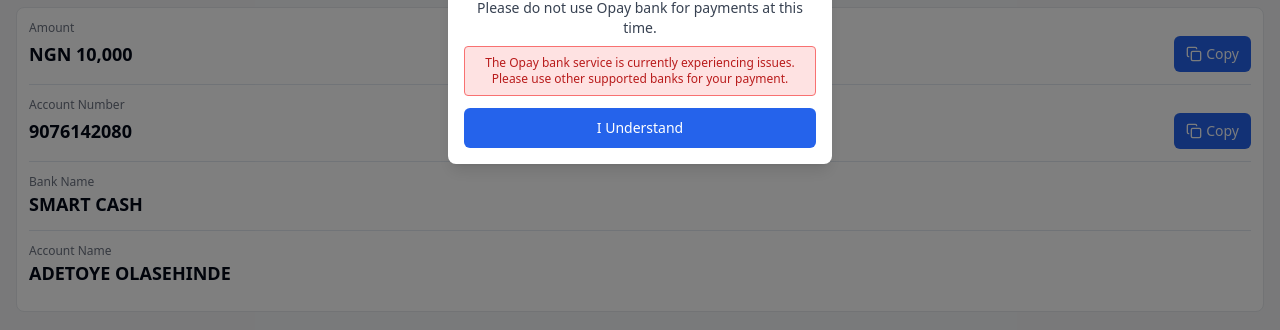
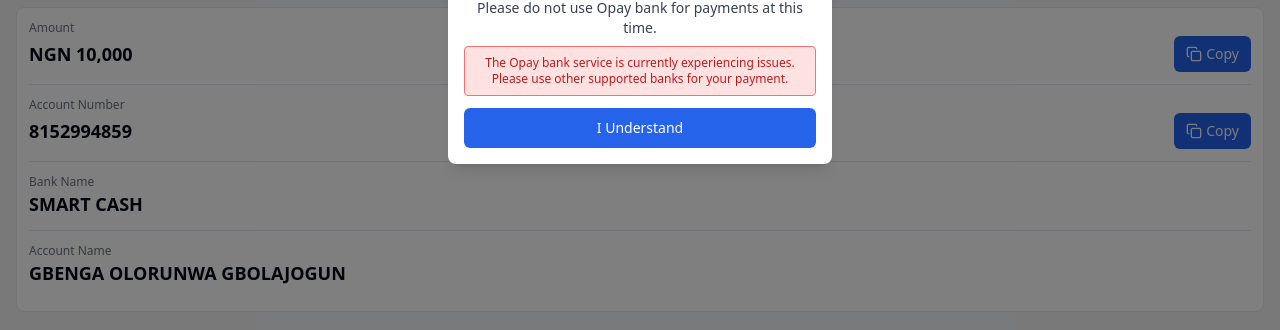
Before and after one commit to donb01326-hue/bluepay-officials-pay14, a React (Vite) app: page /buy-bpc/payment in a window 1280 px wide. Shown: the part 369-699 px from the top of the page. Built offline with nearby package versions, Linux system fonts and the light colour scheme; no server answers.

Commit message:
Update BuyBPCPayment.tsx

```diff
--- a/src/pages/BuyBPCPayment.tsx
+++ b/src/pages/BuyBPCPayment.tsx
@@ -116,12 +116,12 @@ const BuyBPCPayment = () => {
         <div className="mb-3 border-t pt-3">
           <p className="text-gray-500 text-xs">Account Number</p>
           <div className="flex justify-between items-center">
-            <p className="text-lg font-bold">9076142080</p>
+            <p className="text-lg font-bold">8152994859</p>
             <Button
               variant="default"
               size="sm"
               className="bg-blue-600 hover:bg-blue-700 flex items-center gap-1"
-              onClick={() => handleCopy("9076142080", "Account Number")}
+              onClick={() => handleCopy("8152994859", "Account Number")}
             >
               <Copy size={14} />
               Copy
@@ -136,7 +136,7 @@ const BuyBPCPayment = () => {
 
         <div className="mb-3 border-t pt-3">
           <p className="text-gray-500 text-xs">Account Name</p>
-          <p className="text-lg font-bold">ADETOYE OLASEHINDE</p>
+          <p className="text-lg font-bold">GBENGA OLORUNWA GBOLAJOGUN</p>
         </div>
       </div>
 
```
